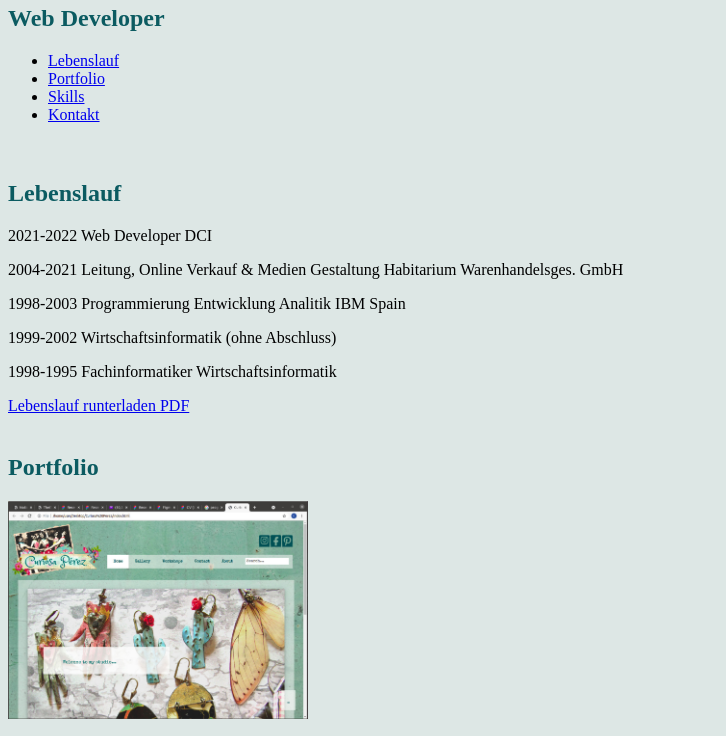
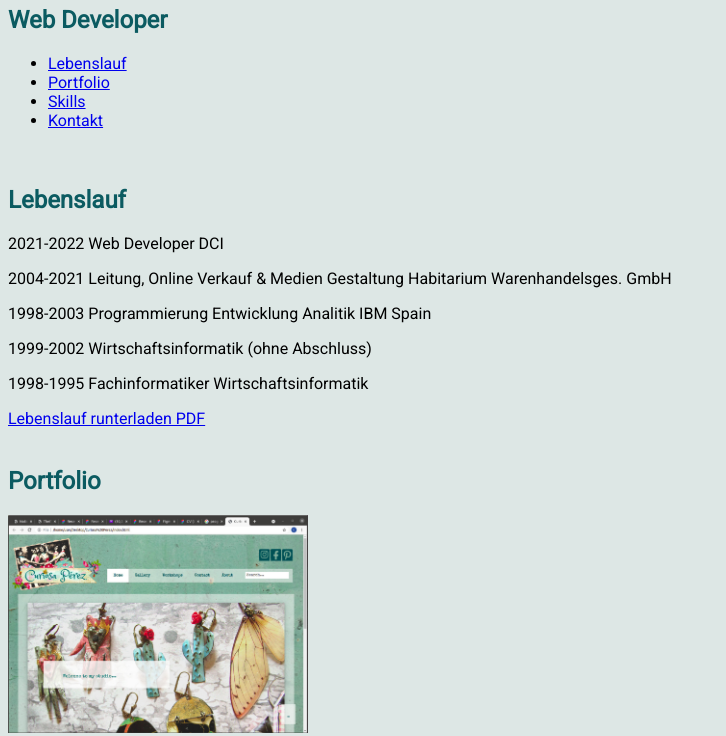
Before and after one commit to BlancaDomingo/portfolio, a plain HTML site: page index.html in a window 1280 px wide. Shown: the part 403-1139 px from the top of the page, without its empty margins (0-726 px from the left). Drawn offline with Linux system fonts and the light colour scheme.

Commit message:
mit Fonts gearbeitet

```diff
--- a/static/css/style.css
+++ b/static/css/style.css
@@ -1,8 +1,16 @@
 * {
     box-sizing: border-box;
 }
+
+@font-face {
+    font-family: 'Roboto', sans-serif;
+    src: url(../fonts/Roboto-Regular.ttf)
+    }
+
 html {
         scroll-behavior: smooth;
+        font-family: 'Roboto', sans-serif;
+
 }
 
 body {
@@ -12,8 +20,12 @@ body {
 
 h1, h2 {
     color: rgba(11, 91, 97, 1);
+    font-weight: bold;
+
 
 }
+
+
 
 #navigation {
     /*     height: 1000px; */
```
Also changed, not shown: static/fonts/Roboto-Regular.ttf (added).
